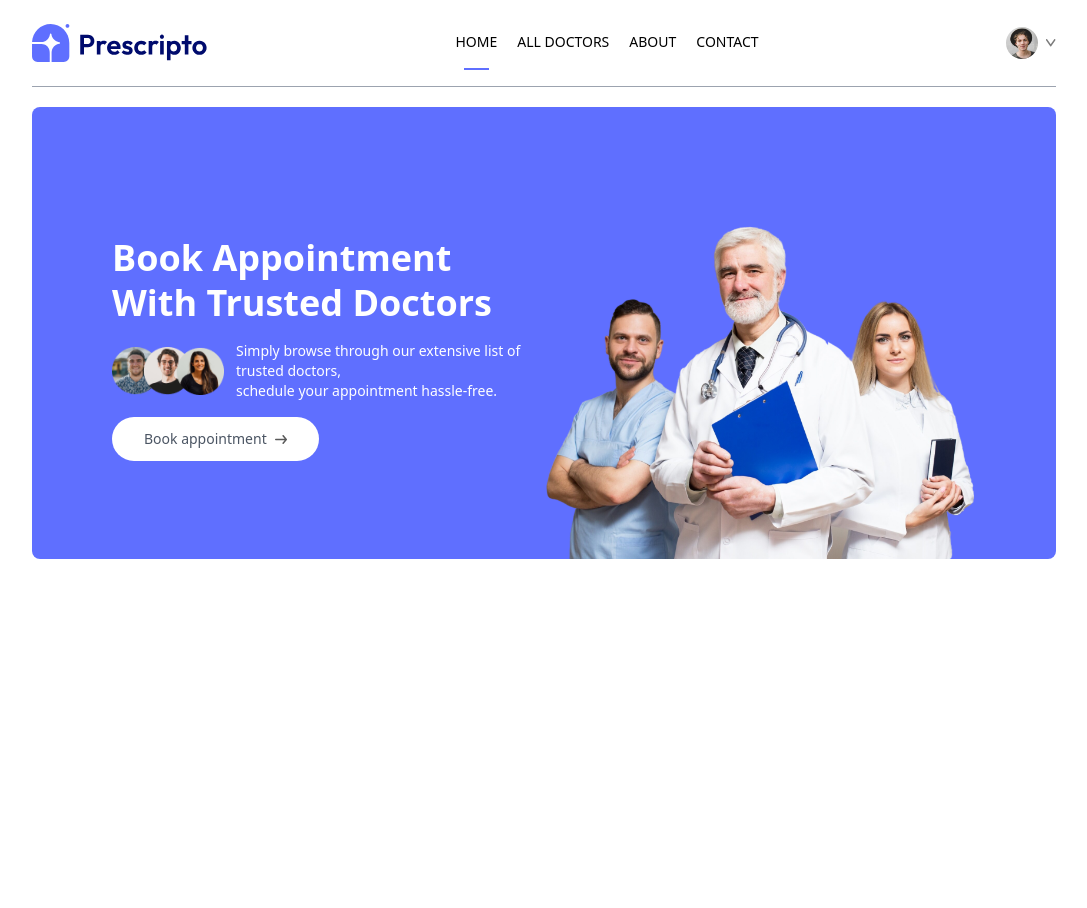
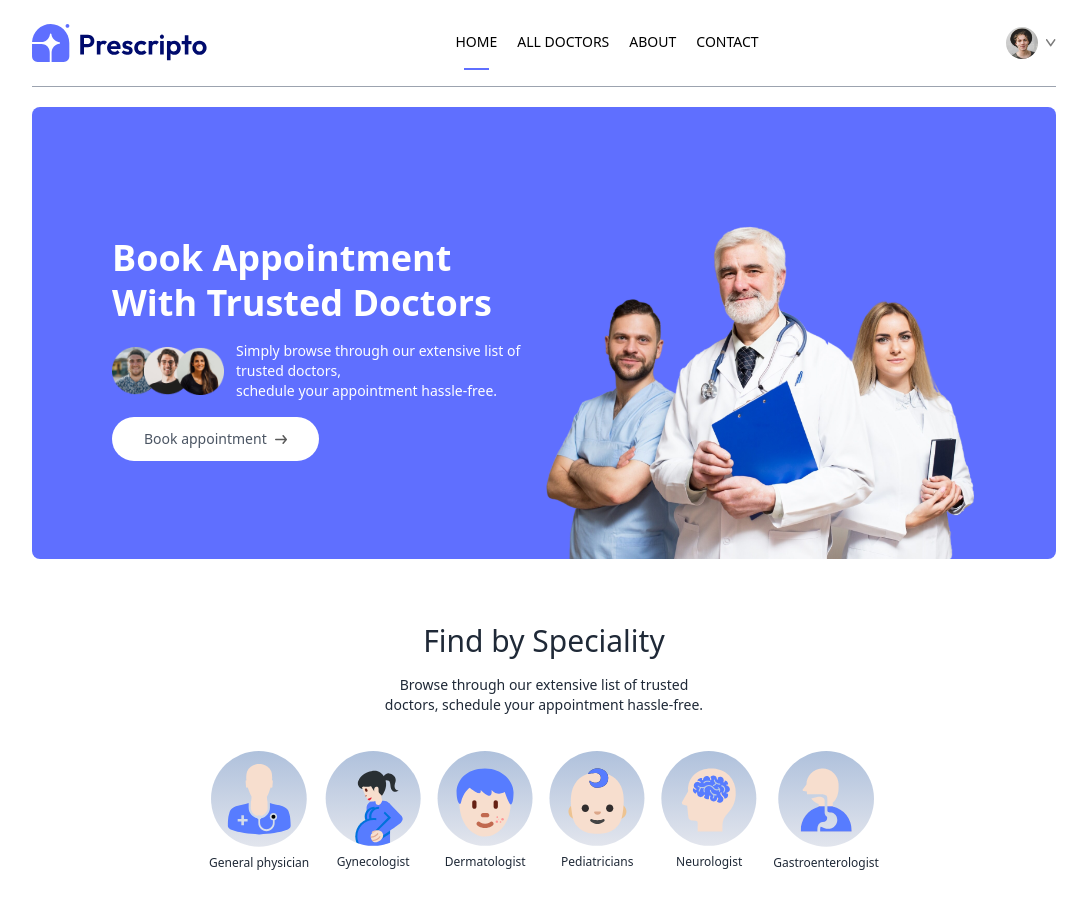
Before and after one commit to IsmaeilSaberi/dr-appointment-booking-app, a React (Vite) app in the folder frontend/: page / in a window 1280 px wide. Shown: the top 908 px of the page, without its empty margins (96-1183 px from the left). Before the commit the page ends 800 px from the top, so only its background shows below. Built offline with nearby package versions, Linux system fonts and the light colour scheme.

Commit message:
adding Speciality menu

```diff
--- a/frontend/src/components/SpecialityMenu.jsx
+++ b/frontend/src/components/SpecialityMenu.jsx
@@ -0,0 +1,32 @@
+import React from "react";
+import { specialityData } from "../assets/assets";
+import { Link } from "react-router-dom";
+
+const SpecialityMenu = () => {
+  return (
+    <div
+      className="flex flex-col items-center gap-4 py-16 text-gray-800"
+      id="speciality"
+    >
+      <h1 className="text-3xl font-medium">Find by Speciality</h1>
+      <p className="sm:w-1/3 text-center text-sm">
+        Browse through our extensive list of trusted doctors, schedule your
+        appointment hassle-free.
+      </p>
+      <div className="flex sm:justify-center gap-4 pt-5 w-full overflow-scroll">
+        {specialityData.map((item, index) => (
+          <Link
+            className="flex flex-col items-center text-xs cursor-pointer flex-shrink-0 hover:translate-y-[-10px] transition-all duration-500"
+            key={index}
+            to={`/doctors/${item.speciality}`}
+          >
+            <img className="w-16 sm:w-24 mb-2" src={item.image} alt="" />
+            <p>{item.speciality}</p>
+          </Link>
+        ))}
+      </div>
+    </div>
+  );
+};
+
+export default SpecialityMenu;
--- a/frontend/src/pages/Home.jsx
+++ b/frontend/src/pages/Home.jsx
@@ -1,10 +1,12 @@
 import React from "react";
 import Header from "../components/Header";
+import SpecialityMenu from "../components/SpecialityMenu";
 
 const Home = () => {
   return (
     <div>
       <Header />
+      <SpecialityMenu />
     </div>
   );
 };
```
